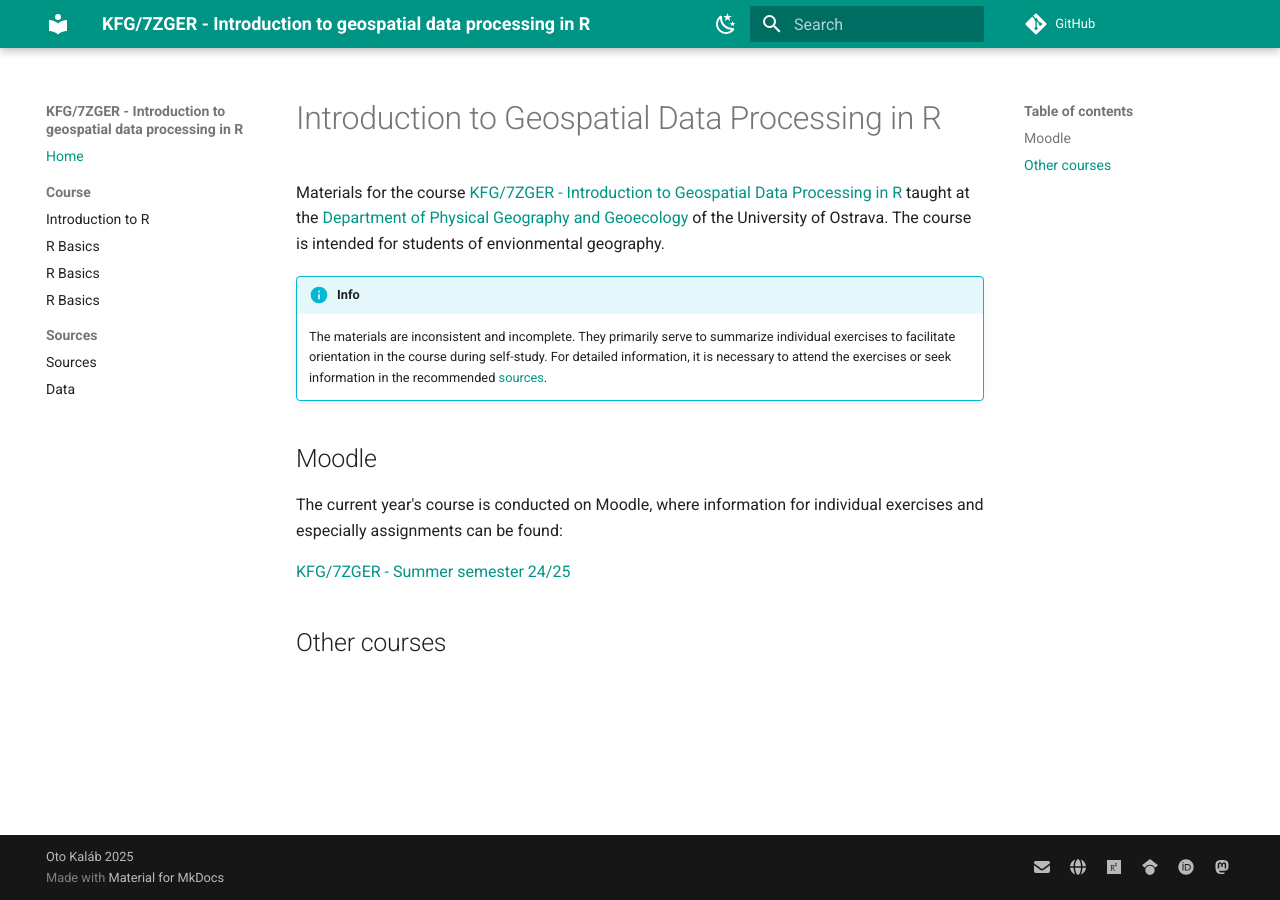
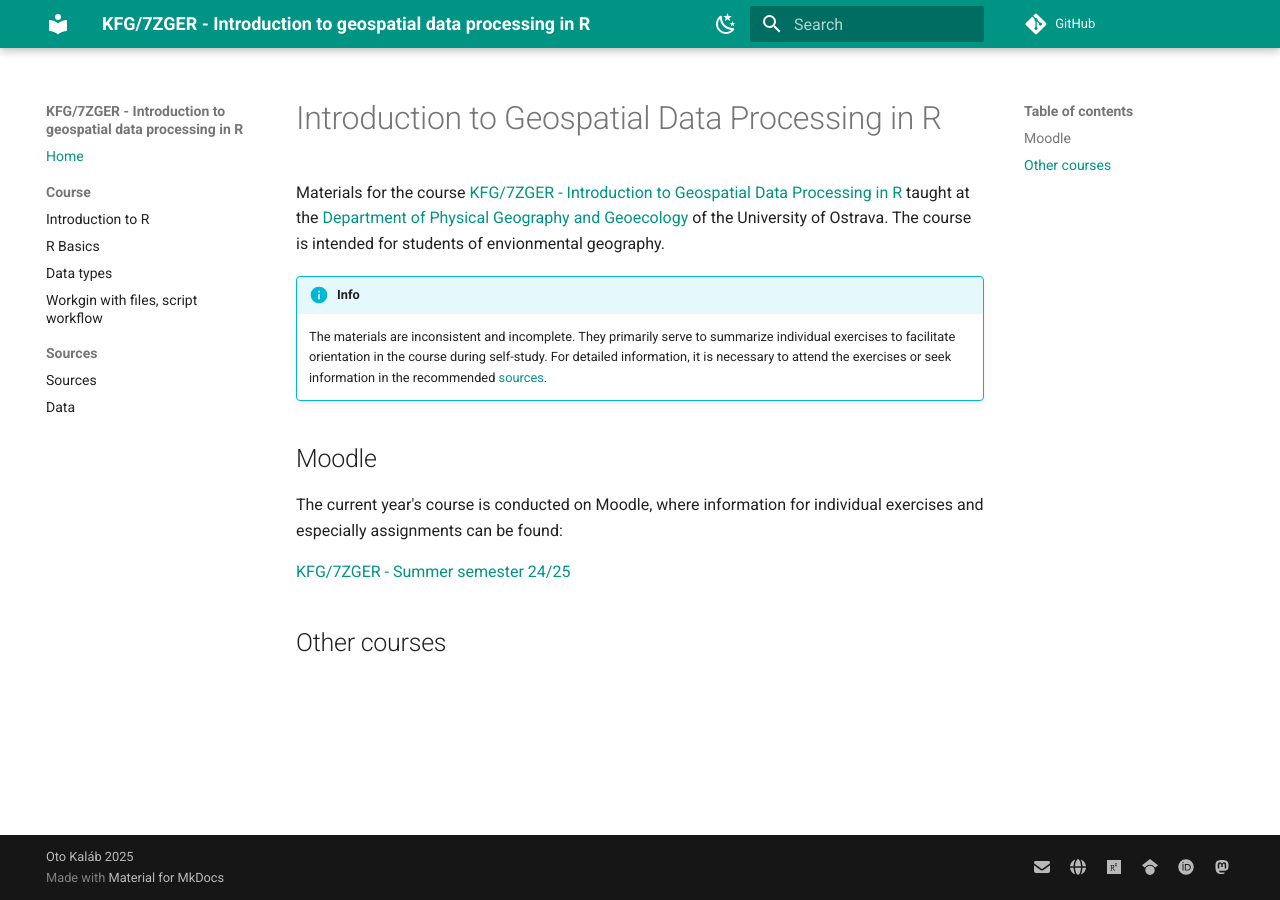
Before and after one commit to kalab-oto/7ZGER, an MkDocs documentation site: the page built from docs/index.md, in a window 1280 px wide. Built offline with MkDocs 1.6.1 and Material for MkDocs 9.7.7, drawn with Linux system fonts in a browser that asks for light colours; comment, search, counter and statistics services are not loaded.

Commit message:
fix: section titles

```diff
--- a/mkdocs.yml
+++ b/mkdocs.yml
@@ -58,8 +58,8 @@ nav:
   - Course:
     - Introduction to R: intro.md
     - R Basics: basics.md
-    - R Basics: data_types.md
-    - R Basics: files_workflow.md
+    - Data types: data_types.md
+    - Workgin with files, script workflow: files_workflow.md
   - Sources:
     - Sources: sources.md
     - Data: data.md
```
